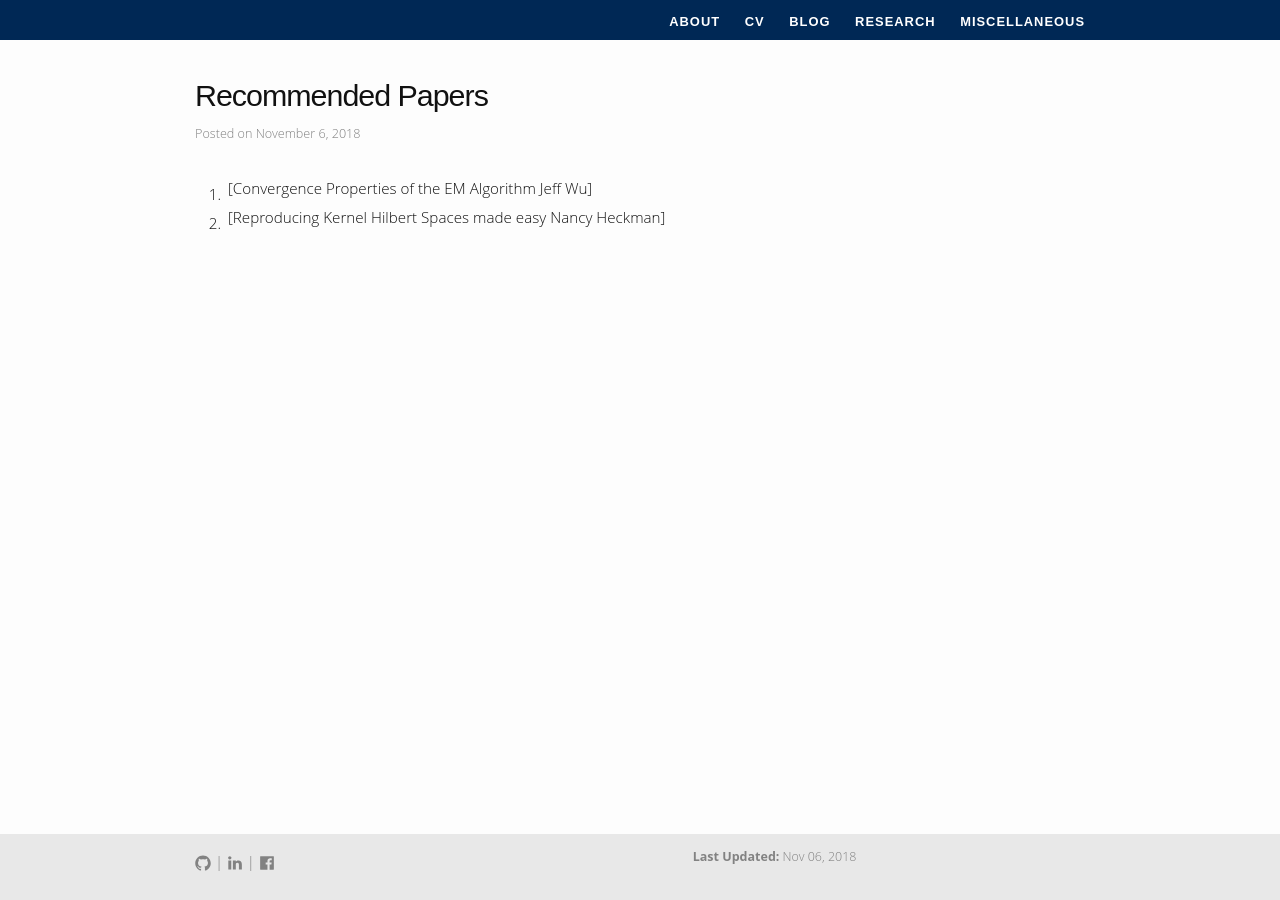
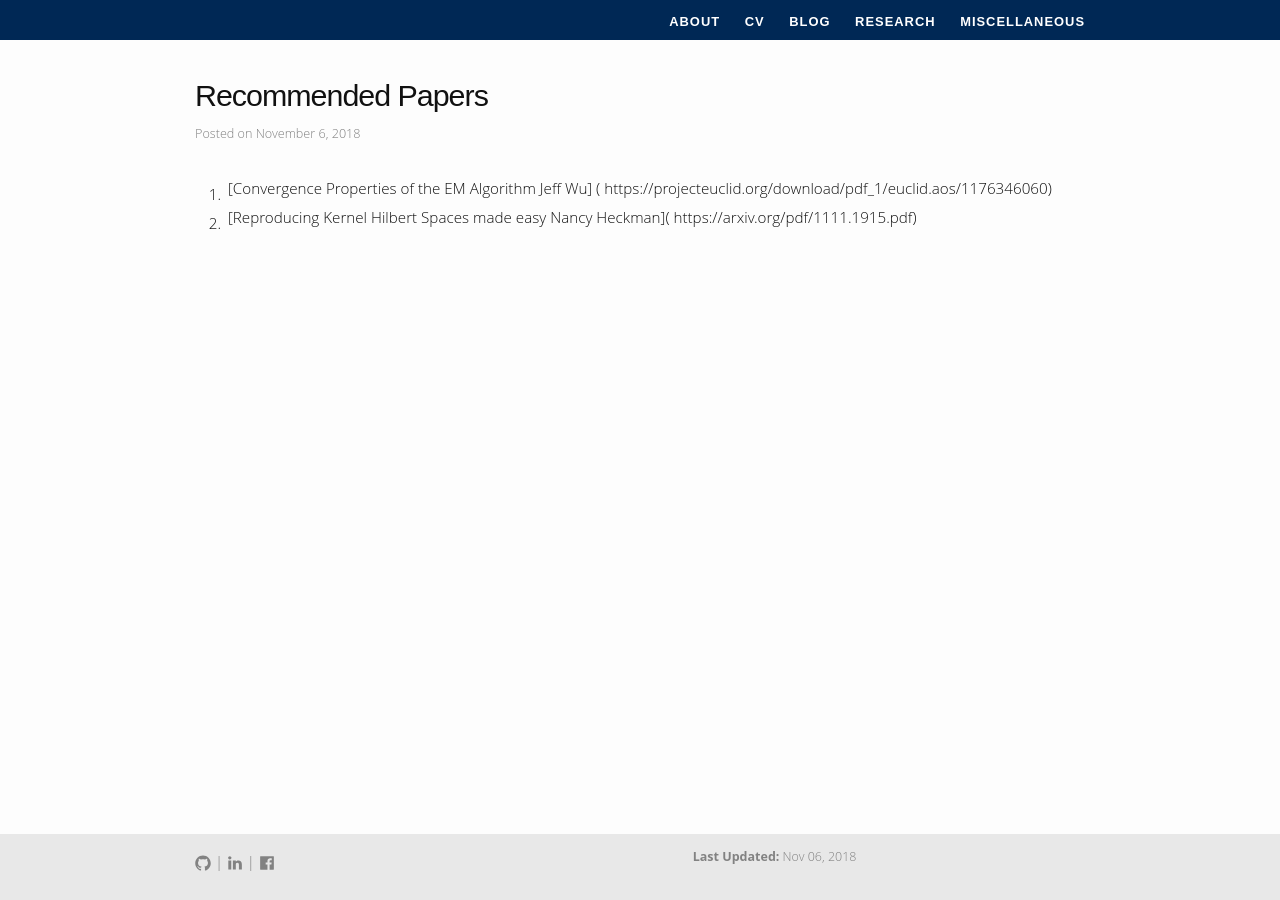
Before and after one commit to davidbuch/davidbuch.github.io, a Jekyll site: the page built from _posts/2018-11-06-recommended-papers.markdown, in a window 1280 px wide. Built offline with Jekyll 4.4.1, drawn with Linux system fonts in a browser that asks for light colours; some of the changed lines change nothing that is shown.

Commit message:
fixing blog post 2

```diff
--- a/_posts/2018-11-06-recommended-papers.markdown
+++ b/_posts/2018-11-06-recommended-papers.markdown
@@ -5,10 +5,5 @@
 categories:
 ---
 
-1. [Convergence Properties of the EM Algorithm | Jeff Wu]
-2. [Reproducing Kernel Hilbert Spaces made easy | Nancy Heckman]
-
-
-[On the Convergence Properties of the EM Algorithm by Jeff Wu]: https://projecteuclid.org/download/pdf_1/euclid.aos/1176346060
-
-[Reproducing Kernel Hilbert Spaces made easy by Nancy Heckman]:  https://arxiv.org/pdf/1111.1915.pdf
+1. [Convergence Properties of the EM Algorithm | Jeff Wu] ( https://projecteuclid.org/download/pdf_1/euclid.aos/1176346060)
+2. [Reproducing Kernel Hilbert Spaces made easy | Nancy Heckman]( https://arxiv.org/pdf/1111.1915.pdf)
```
